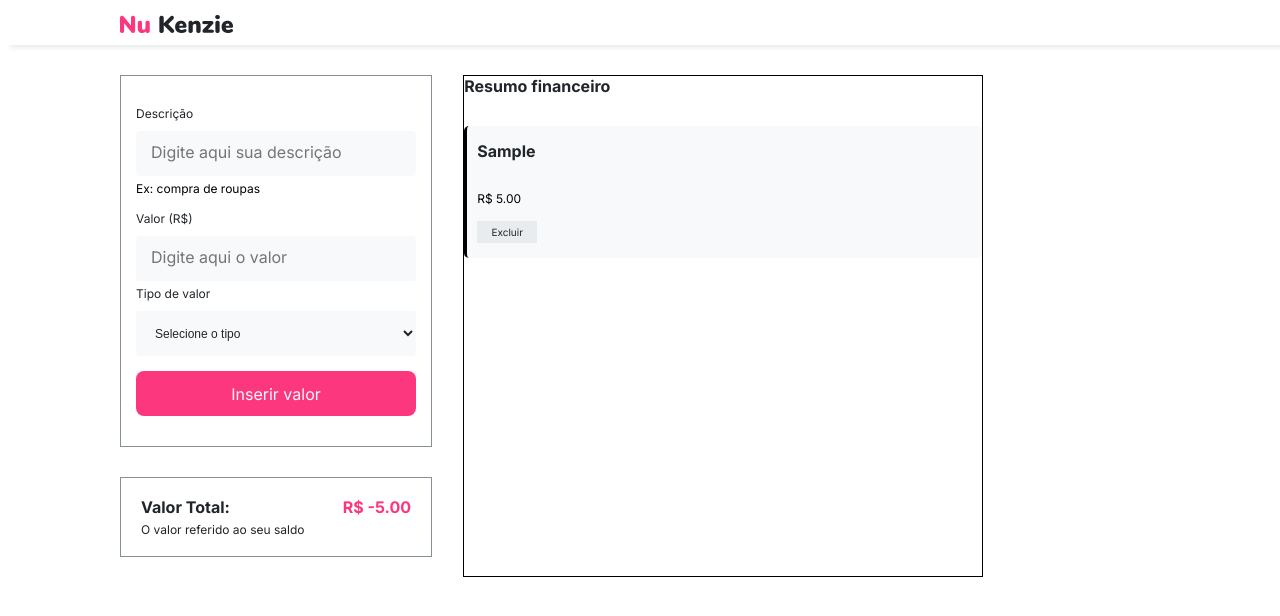
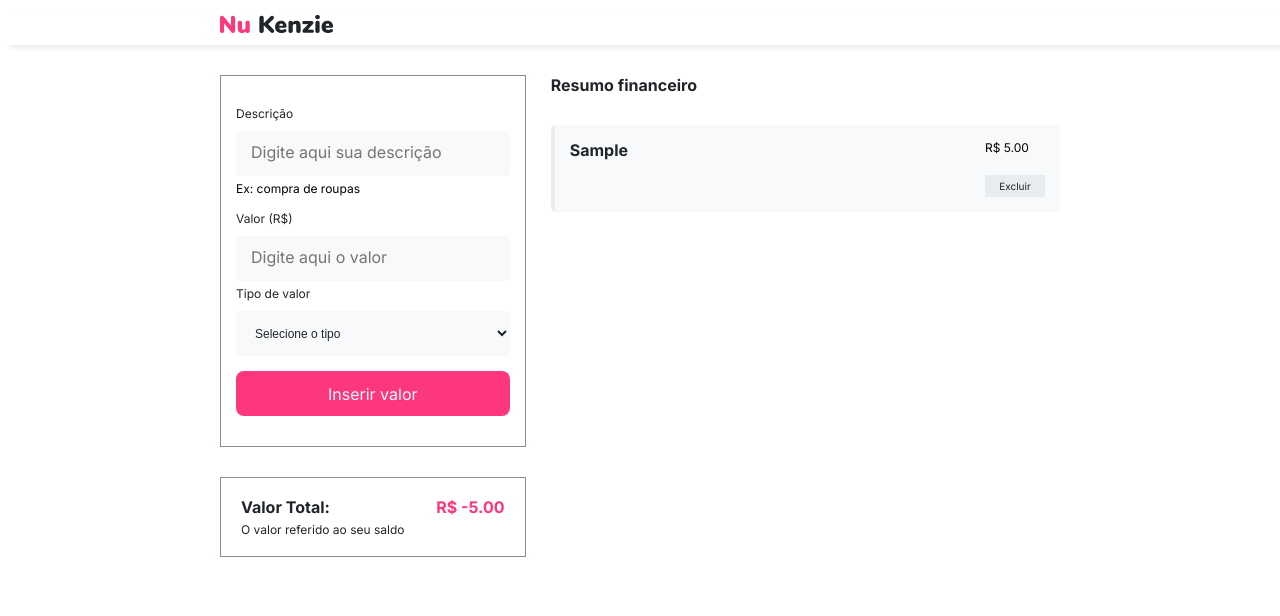
Before and after one commit to Kenzie-Academy-Brasil-Developers/-Kenzie-Academy-Brasil-Developers-react-entrega-s1-template-nu-kenzie-Nataspitz, a React (Vite) app: page / in a window 1280 px wide. Both pictures are taken after typing "Sample", "5" into the empty fields and a click on the button "Inserir valor". Shown: the top 616 px of the page. Built offline with nearby package versions, Linux system fonts and the light colour scheme.

Commit message:
feat: cria subtração ao excluir

```diff
--- a/src/App.jsx
+++ b/src/App.jsx
@@ -12,10 +12,11 @@ import { List } from './components/list/List'
 function App() {
   const [transitionList, setTransitionList] = useState([])
   const [totalValue, setTotalValue] = useState(0)
-  console.log(totalValue);
+
   function sumValue(newValue, list) {
 
     const sum = list.reduce((accTransition, transition) => {
+
       let value = Number(transition.value)
       const transitionType = transition.transition
 
@@ -27,11 +28,13 @@ function App() {
       return result
     },0)
 
+
     list.length > 0
     ? setTotalValue(sum + newValue)
     : setTotalValue(newValue )
   }
 
+  console.log(totalValue, "app");
 
   return (
     <>
@@ -49,7 +52,7 @@ function App() {
             </section>
             <section id='right'>
               <h3>Resumo financeiro</h3>
-              <List transitionList={transitionList}  setTransitionList={setTransitionList}/>
+              <List transitionList={transitionList}  setTransitionList={setTransitionList}  totalValue={totalValue} sumValue={sumValue} setTotalValue={setTotalValue}/>
             </section>
           </Container>
         </main>
--- a/src/components/button/Button.jsx
+++ b/src/components/button/Button.jsx
@@ -1,7 +1,7 @@
 import { StyleButton } from "./StyleButton";
 
 
-export function Button({children, sumValue}) {
+export function Button({children}) {
     return(
         <StyleButton>
             { children }
--- a/src/components/card/Card.jsx
+++ b/src/components/card/Card.jsx
@@ -1,14 +1,19 @@
+
 import { Button } from "../button/Button";
 import { StyleCard } from "./StyleCard";
 
 export function Card({ transition, removeTransition }) {
     let value = Number(transition.value)
     return(
-        <StyleCard>
-            <h3>{transition.message}</h3>
-            <p>{transition.transition}</p>
-            <span>{`R$ ${value.toFixed(2)}`}</span>
-            <button onClick={() => removeTransition(transition.id)}>Excluir</button>
+        <StyleCard borderStyle={transition.transition}>
+            <div>
+                <h3>{transition.message}</h3>
+                <p>{transition.transition}</p>
+            </div>
+            <div >
+             <span>{`R$ ${value.toFixed(2)}`}</span>
+                <button onClick={() => removeTransition(transition.id)} >Excluir</button>
+            </div>
         </StyleCard>
     )
 }
--- a/src/components/card/StyleCard.js
+++ b/src/components/card/StyleCard.js
@@ -1,14 +1,32 @@
-import styled from "styled-components";
+import styled, { css } from "styled-components";
+
 
 export const StyleCard = styled.li`
-    border-left: 3px solid ;
     border-radius: 5px;
     background-color: var(--grey-4);
     display: flex;
     flex-direction: column;
     gap: 15px;
-    padding: 15px 10px;
+    padding: 15px;
     margin: 10px 0;
+     ${({ borderStyle }) =>{
+          if (borderStyle === "entrada") {
+             return  css`
+                    border-left: 4px solid var(--brand-3);
+               `
+          }else  return css`border-left: 4px solid var(--grey-3); `
+     }}
+
+& div:nth-child(2){
+     display: flex;
+     flex-direction: column;
+     gap: 20px;
+}
+
+
+& h3{
+     margin-bottom: 15px;
+}
 
    & span{
     font-size: var(--font-sizeText2);
@@ -21,4 +39,10 @@ export const StyleCard = styled.li`
         background-color: var(--grey-3);
         color: var(--grey-1);
    }
+
+   @media(min-width: 768px){
+     display: flex;
+     flex-direction: row ;
+     justify-content: space-between;
+   }
 `
--- a/src/components/container/StyleContainer.js
+++ b/src/components/container/StyleContainer.js
@@ -2,7 +2,7 @@ import styled from "styled-components";
 
 export const StyleContainer = styled.div `
        margin:  15px auto;
-       max-width: 1200px;
+       max-width: 1000px;
        width: 100%;
        padding: 0 15px;
 
--- a/src/components/list/List.jsx
+++ b/src/components/list/List.jsx
@@ -2,12 +2,25 @@ import { Card } from "../card/Card";
 import { StyleList } from "./StyleList";
 
 
-export function List({ transitionList, setTransitionList }) {
+export function List({ transitionList, setTransitionList, totalValue, setTotalValue }) {
+
     function removeTransition(transitionId) {
         setTransitionList((transitionList)=>
            transitionList.filter(transition =>transition.id !== transitionId )
         )
+
+        const sub = transitionList.reduce((accValue, list) =>{
+         const result =  accValue + Number(list.value)
+         return result
+     },0)
+
+     if (transitionList.transition ==="entrada") {
+        setTotalValue(totalValue - sub)
+     }else setTotalValue(totalValue + sub)
+
     }
+
+
 
     return(
         <>
@@ -18,7 +31,7 @@ export function List({ transitionList, setTransitionList }) {
                     return <Card key={transition.id} transition={transition} removeTransition={removeTransition} />
                     })}
                     </StyleList>
-                :   <h3>Você ainda não possui nenhum lançamento</h3>
+                :   <h3 id="titleDefault">Você ainda não possui nenhum lançamento</h3>
          }
        </>
     )
--- a/src/components/list/StyleList.js
+++ b/src/components/list/StyleList.js
@@ -4,4 +4,6 @@ export const StyleList = styled.ul`
     margin: 20px 0;
     display: flex;
     flex-direction: column-reverse;
+
+
 `
--- a/src/style/global.js
+++ b/src/style/global.js
@@ -83,15 +83,19 @@ export const GlobalStyles = createGlobalStyle`
         font-family: 'Inter', sans-serif;
     }
 
+#titleDefault{
+    margin-top: 20px;
+    font-size: var(--font-sizeTitle2);
+}
+
     @media (min-width: 768px){
         #left{
-            width: 30%;
+            width: 60%;
             min-width: 260px;
         }
 
         #right{
-            width: 50%;
-            border: 1px solid;
+            width: 100%;
             margin: 0;
         }
     }
```
Also changed, not shown: src/components/form/Form.jsx (+5 -4 lines).
